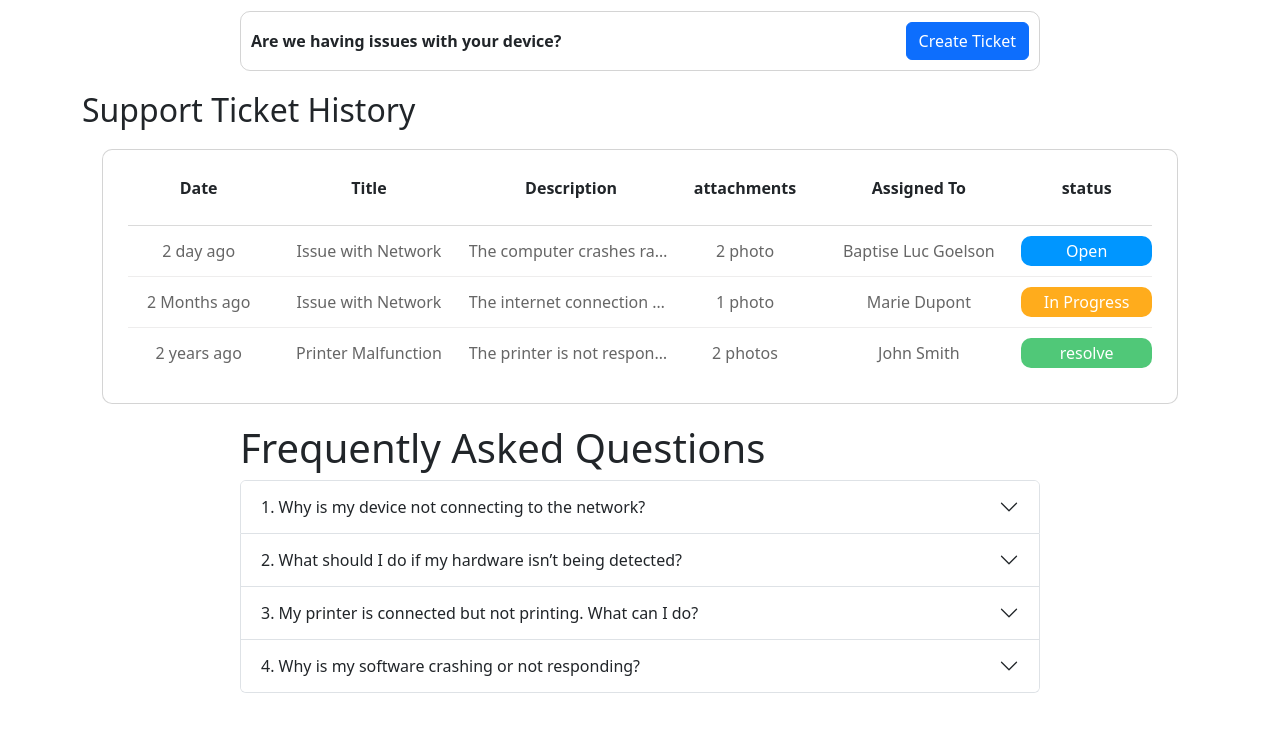
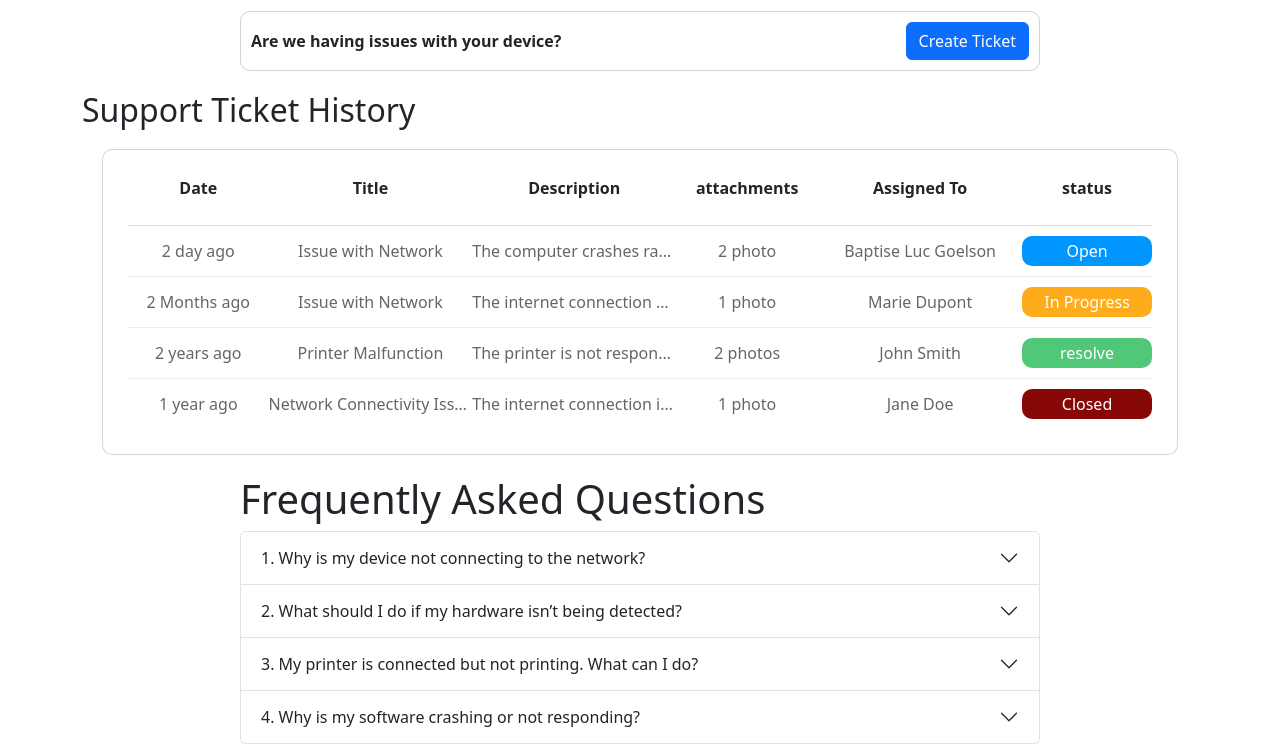
Before and after one commit to Blaze-create/Ticket-UI, a website: page homepage.html in a window 1280 px wide. Shown: the part 66-810 px from the top of the page. Drawn offline with Linux system fonts and the light colour scheme.

Commit message:
fix history button

```diff
--- a/css/style.scss
+++ b/css/style.scss
@@ -253,6 +253,14 @@
                                 content: 'In Progress';
                             }
                         }
+                        &.closed {
+                            background: #880808;
+                            color: white;
+
+                            &::before {
+                                content: 'Closed';
+                            }
+                        }
                     }
                 }
             }
--- a/homepage.html
+++ b/homepage.html
@@ -101,6 +101,16 @@
                                     <td>2 photos</td>
                                     <td>John Smith</td>
                                     <td><span class="resolve"></span></td>
+                                </tr>
+                                <tr>
+                                    <td>1 year ago</td>
+                                    <td>Network Connectivity Issue</td>
+                                    <td data-bs-toggle="tooltip"
+                                        data-bs-title="The internet connection is constantly dropping, and the Wi-Fi signal is very weak. I've tried resetting the router and moving closer to it, but the issue continues. Other devices in the house seem to have no problem connecting, but my laptop keeps disconnecting. I also tried updating the network driver, but the issue persists.">
+                                        The internet connection is constantly dropping, and the Wi-Fi signal is very weak. I've tried resetting the router and moving closer to it, but the issue continues. Other devices in the house seem to have no problem connecting, but my laptop keeps disconnecting. I also tried updating the network driver, but the issue persists.</td>
+                                    <td>1 photo</td>
+                                    <td>Jane Doe</td>
+                                    <td><span class="closed"></span></td>
                                 </tr>
 
                             </tbody>
```
Also changed, not shown: css/style.css, 1 other file.
